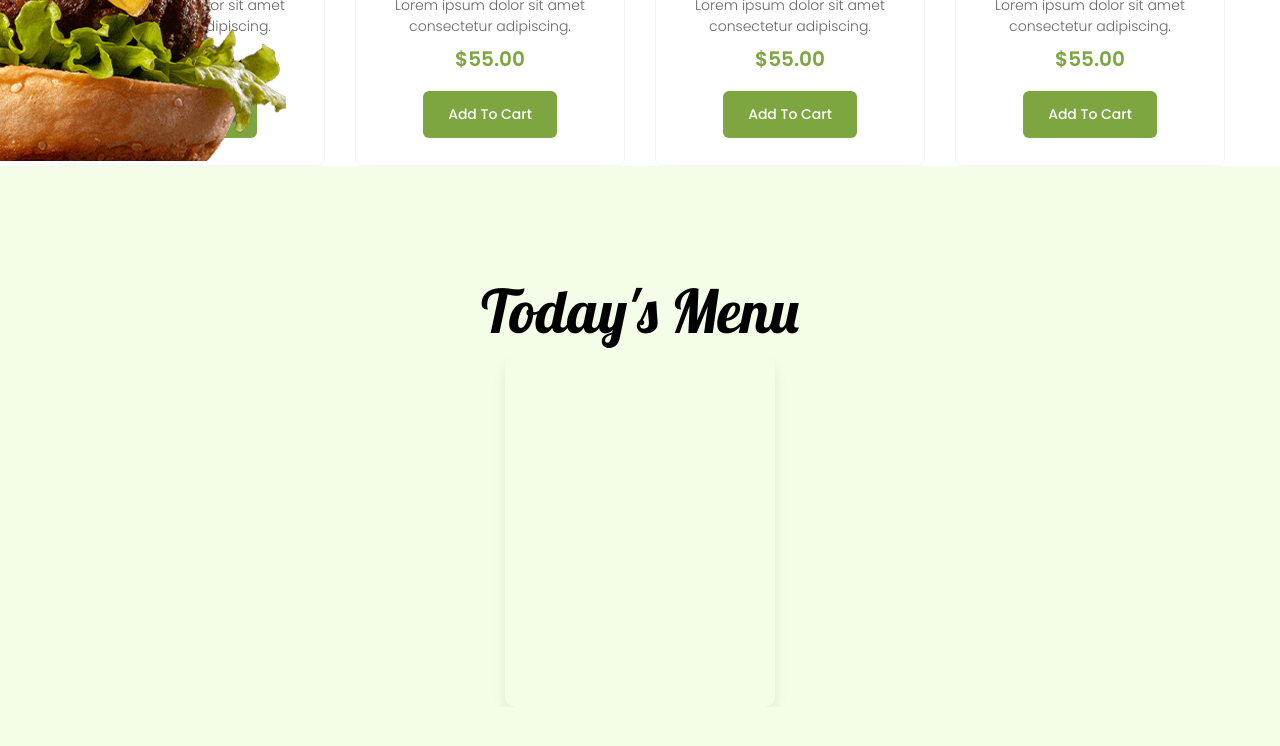
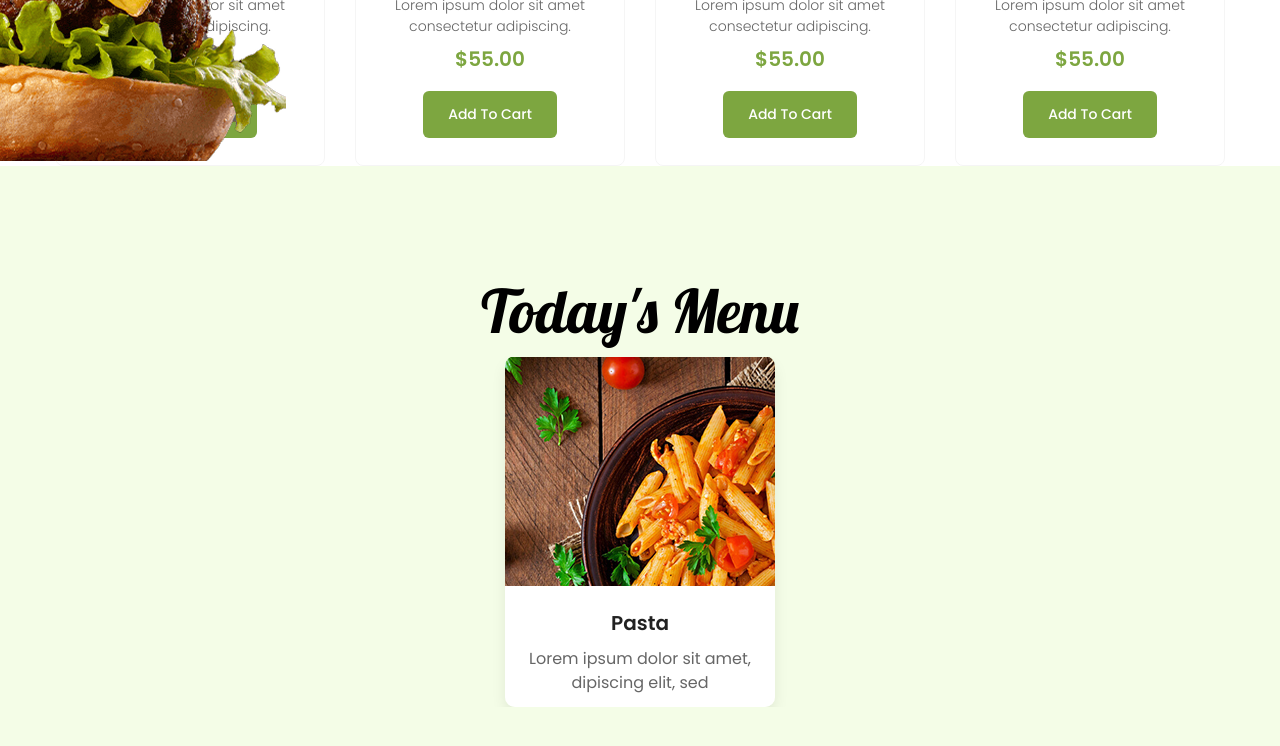
Before and after one commit to Nahid-hasan-web/swigo, a React (Vite) app: page / in a window 1280 px wide. Shown: the part 1289-2035 px from the top of the page. Built offline with nearby package versions, Linux system fonts and the light colour scheme.

Commit message:
tadays menu work done

```diff
--- a/src/components/Todays_menu.jsx
+++ b/src/components/Todays_menu.jsx
@@ -1,13 +1,22 @@
 import React from 'react'
 import CommonHead from './Common/CommonHead'
-
+import pasta from '../assets/images/pasta.png'
 const Todays_menu = () => {
   return (
     <section className='bg-[#F4FDE7] pt-[60px] pb-[393px] lg:pt-[100px] '>
         <div className="container">
             <CommonHead CommonHead={"Today's Menu"} />
             <div className='nahid_todays_menu_row flex gap-[30px] justify-center ronded-[10px] overflow-hidden'>
-                <div className="singelmenu_item   w-[270px] h-[351px] rounded-[10px] overflow-hidden shadow-[0px_8px_16px_-2px_rgba(0,_0,_0,_0.1)] "></div>
+                <div className="singelmenu_item   w-[270px] h-[351px] rounded-[10px]  overflow-hidden shadow-[0px_8px_16px_-2px_rgba(0,_0,_0,_0.1)] ">
+                    <div className='w-full h-[230px] overflow-hidden '>
+                        <img src={pasta} alt="pasta" />
+                    </div>
+                    <div className=' w-full h-[121px] bg-white pt-[23px] '>
+                        <h2 className='text-xl font-semibold font-poppins text-[#222222] text-center mb-[10px]'>Pasta</h2>
+                        <p className=' text-[16px] font-normal font-poppins text-[#666666] text-center'>Lorem ipsum dolor sit amet,
+                        dipiscing elit, sed</p>
+                    </div>
+                </div>
 
             </div>
         </div>
```
Also changed, not shown: src/assets/images/pasta.png (added).
